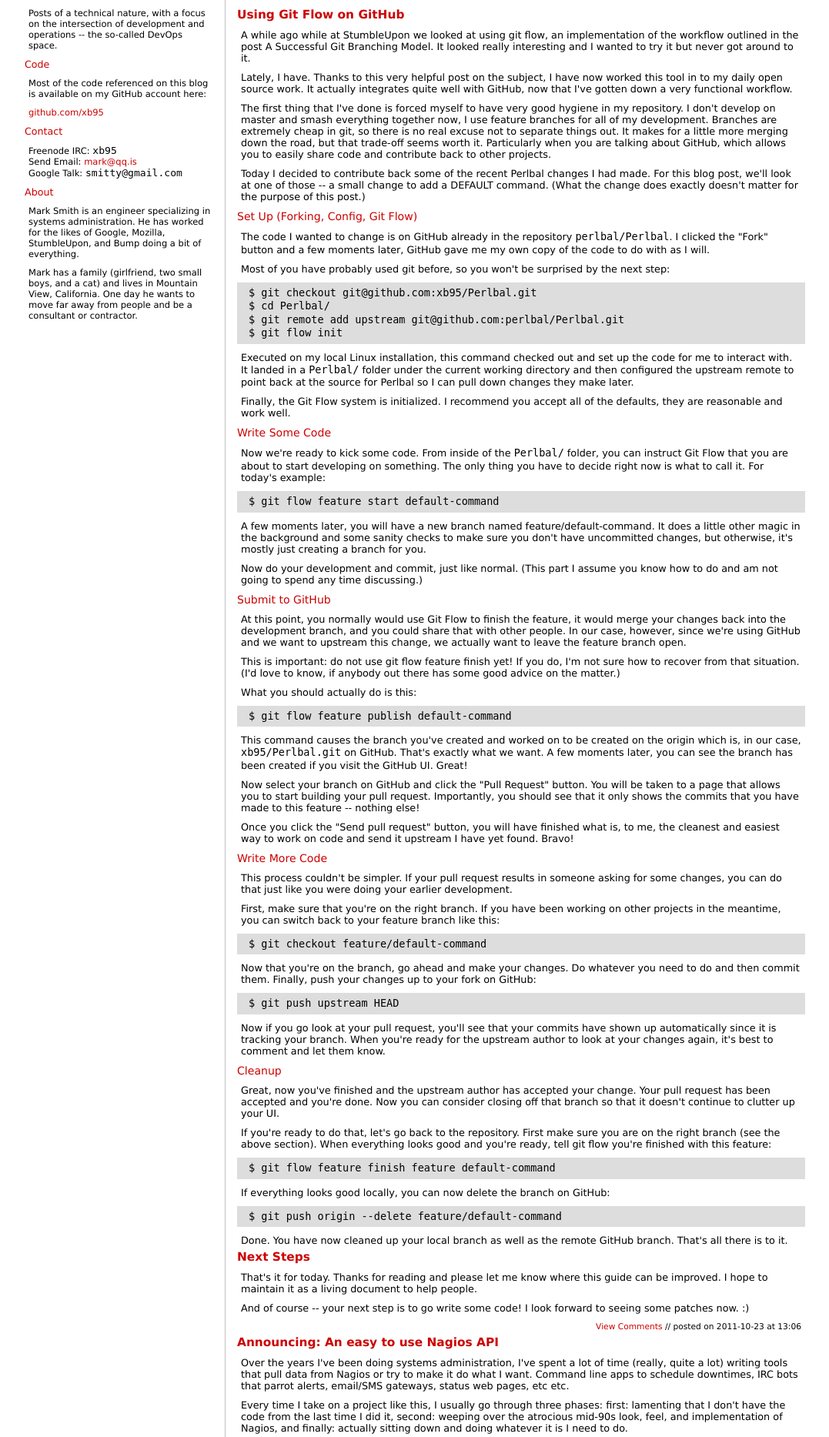
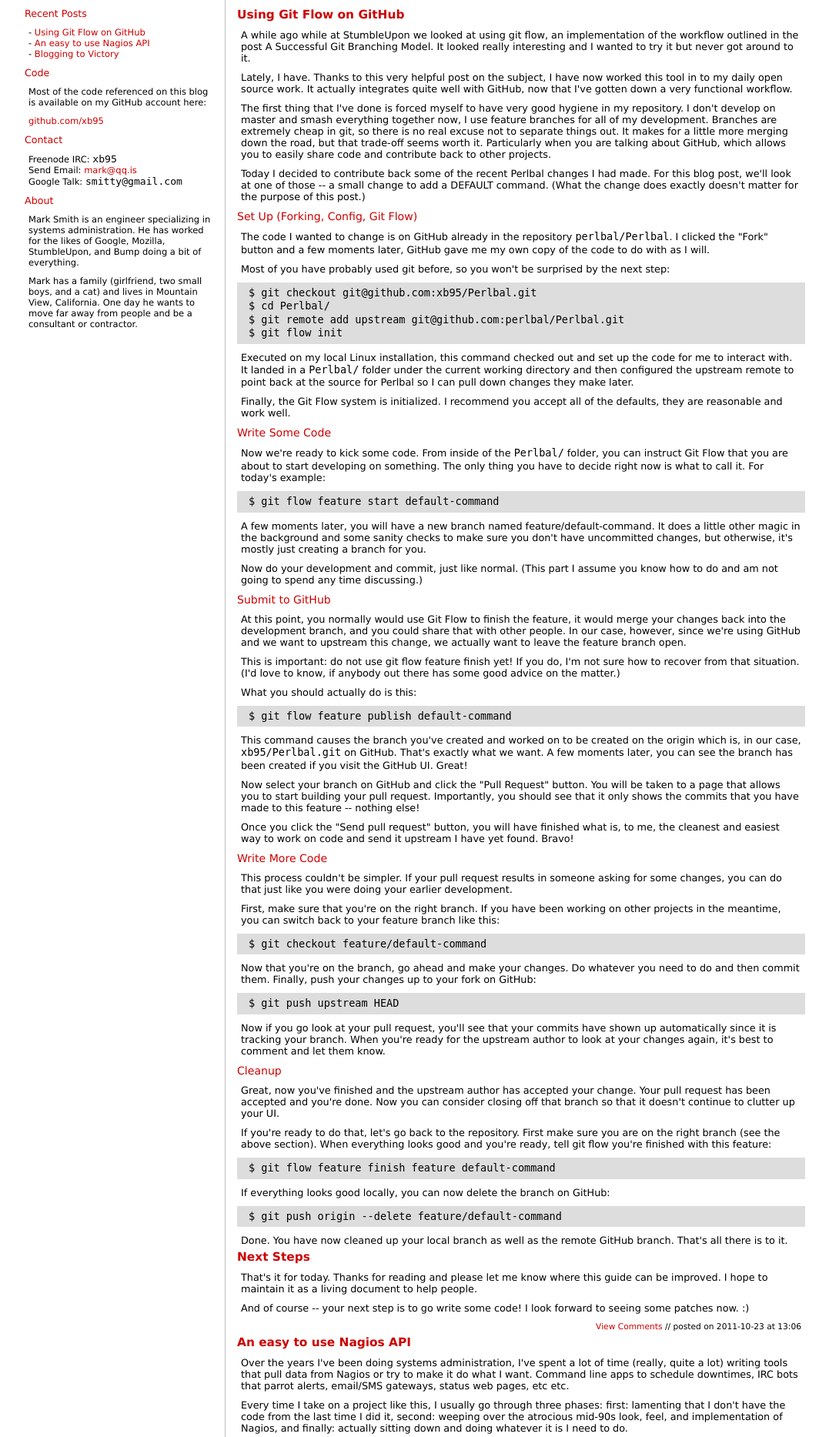
Before and after one commit to zorkian/aurora, a Flask app: page / in a window 1280 px wide. Shown: the part 64-1931 px from the top of the page at 77% size, without its empty margins (96-1173 px from the left). Run offline with Flask 2, Linux system fonts and the light colour scheme; some libraries are stand-ins or nearby versions.

Commit message:
add recent posts to index

```diff
--- a/templates/index.html
+++ b/templates/index.html
@@ -1,6 +1,15 @@
 {% extends "layout/base.html" %}
 {% block head %}
     <link rel="alternate" type="application/rss+xml" title="RSS Feed" href="{{ config.url }}/articles.xml" />
+{% endblock %}
+{% block presidebar %}
+    <h2>Recent Posts</h2>
+    <p>
+    {% for article in articles.on_index %}
+        - <a href='/article/{{ article.slug }}'>{{ article.title }}</a>
+        <br />
+    {% endfor %}
+    </p>
 {% endblock %}
 {% block content %}
     {% for article in articles.on_index %}
--- a/templates/layout/base.html
+++ b/templates/layout/base.html
@@ -15,6 +15,7 @@
     </div>
 
     <div id="left">
+        {% block presidebar %}{% endblock %}
         {% block sidebar %}{% include 'sidebar.html' %}{% endblock %}
     </div>
 
--- a/templates/sidebar.html
+++ b/templates/sidebar.html
@@ -1,6 +1,3 @@
-<p>Posts of a technical nature, with a focus on the intersection of
-development and operations -- the so-called DevOps space.</p>
-
 <h2>Code</h2>
 
 <p>Most of the code referenced on this blog is available on my GitHub
```
Also changed, not shown: articles/2011-10-17-announcing-a-nagios-api.md (+1 -1 lines).
